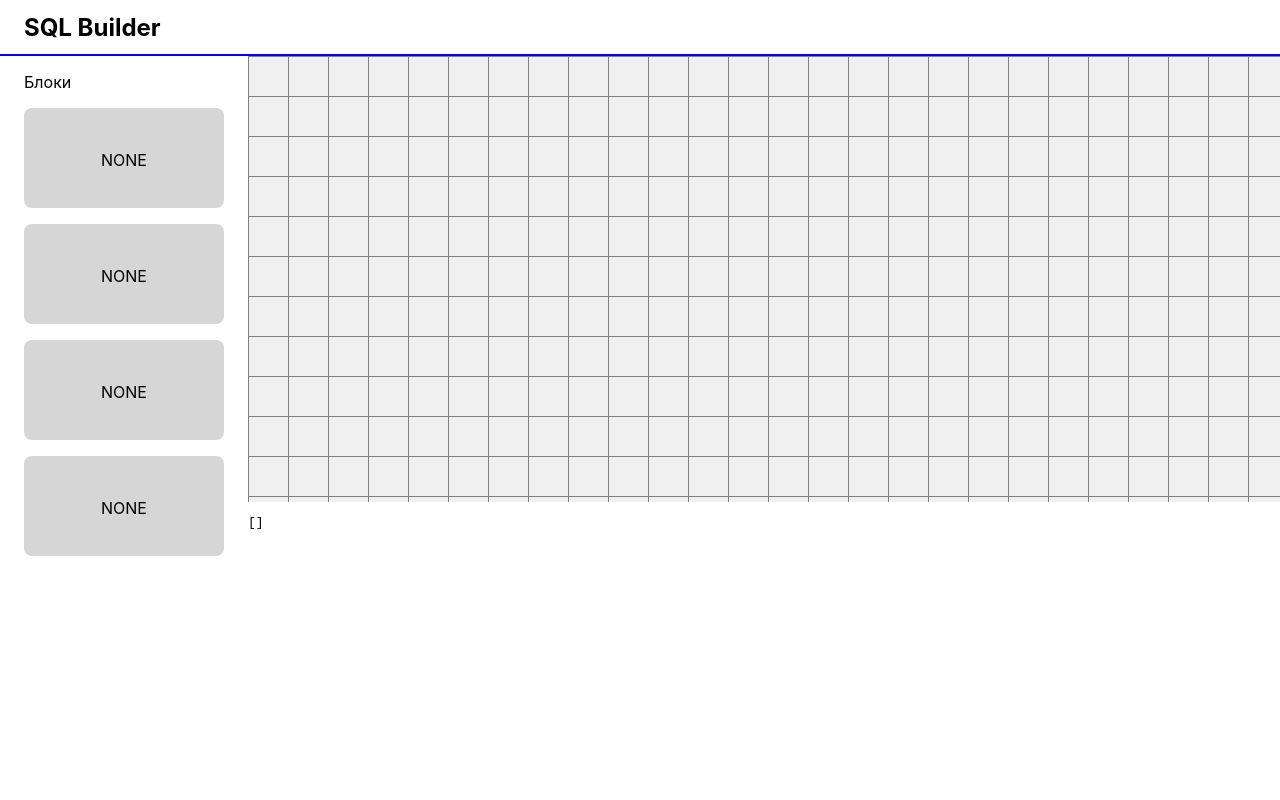
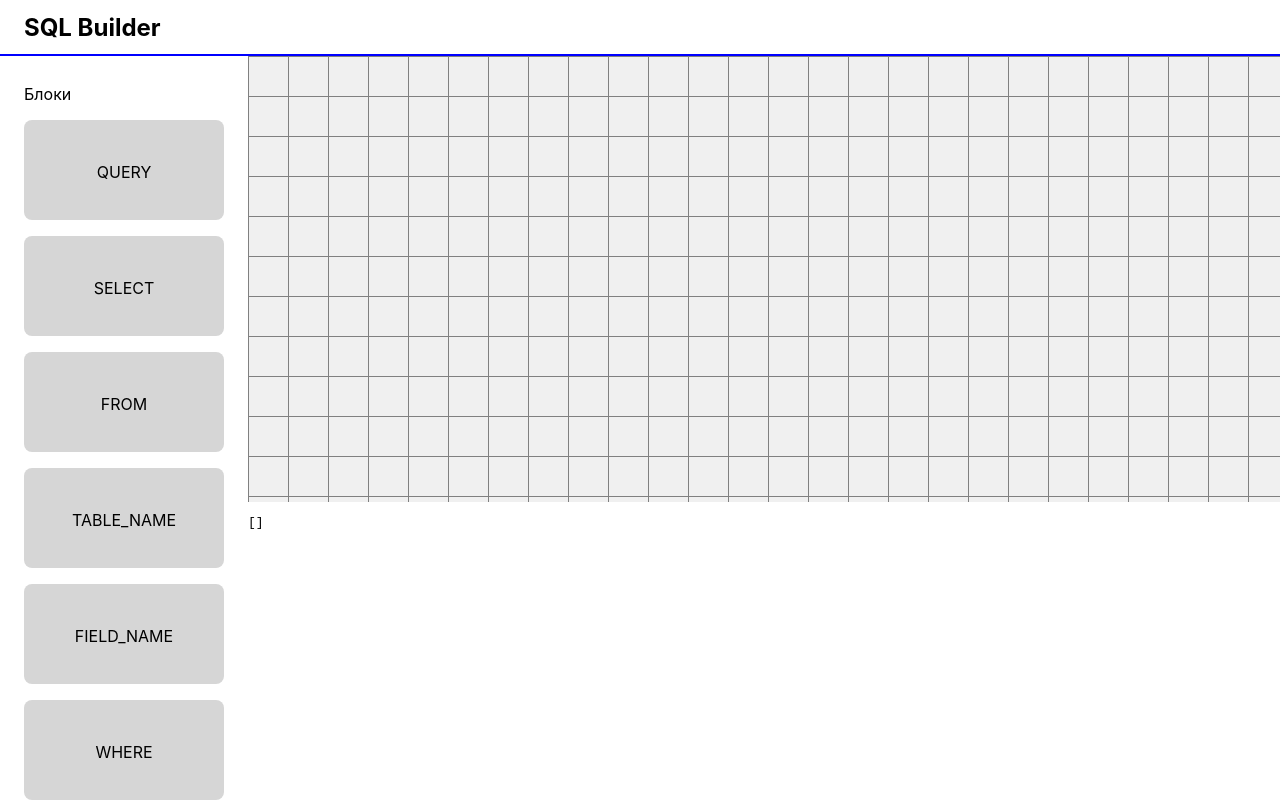
Before and after one commit to kirillsutulov228/sql-builder, a React (Create React App) app in the folder frontend/: page / in a window 1280 px wide. Built offline with nearby package versions, Linux system fonts and the light colour scheme.

Commit message:
Проработка перетаскивания вложенных блоков и смены блоков местами, утилиты для обхода графа

```diff
--- a/frontend/src/App.js
+++ b/frontend/src/App.js
@@ -1,14 +1,14 @@
-import { useCallback } from "react";
+import { useCallback, useEffect } from "react";
 import BuildBlock from "./components/BuildBlock/BuildBlock";
 import { useBlockData } from "./store/blockDataContext";
-import { dragContexts, getDragDataFromEvent } from "./utils/dragDataUtils";
+import { dragContexts, getBlockItemById, getDragDataFromEvent, mapBlockData, withoutChildById } from "./utils/dragDataUtils";
 import { v4 as uuid } from 'uuid';
 import { syntaxHighlight } from "./utils/jsonUtils";
+import { useSelectContext } from "./store/selectContext";
 
 function App() {
   const [blockData, setBlockData] = useBlockData()
-
-  console.log({ blockData })
+  const [selectData, setSelectData] = useSelectContext()
 
   const onDragOverHandler = useCallback((event) => {
     event.preventDefault()
@@ -30,14 +30,20 @@ function App() {
     }
 
     if (data.dragContext === dragContexts.grid) {
-      return setBlockData(prev => {
-        const newItemIndex = prev.findIndex(v => v.id === data.id)
-        const newData = [...prev]
-        newData[newItemIndex] = { ...newData[newItemIndex], x, y }
-        return newData
-      })
+      const newItemIndex = blockData.findIndex(v => v.id === data.id)
+      const newData = [...blockData]
+      newData[newItemIndex] = { ...newData[newItemIndex], x, y }
+      setBlockData(newData)
     }
-  }, [setBlockData])
+    if (data.dragContext === dragContexts.nested) {
+      const selected = getBlockItemById(blockData, data.id)
+      const withoitChild = [...withoutChildById(blockData, data.id)]
+      const newObj = { ...selected, x, y }
+      delete newObj.parentId
+      withoitChild.push(newObj)
+      return setBlockData(withoitChild)
+    }
+  }, [setBlockData, blockData])
 
   const onDragEnterHandler = useCallback((event) => {
     event.preventDefault()
@@ -54,7 +60,7 @@ function App() {
           className={'placed-block nested-block'}
           dragContext={dragContexts.nested}
           data-block-type={child.blockType}
-          draggable={false}
+          draggable
         >
           {renderChildren(child.children)}
         </BuildBlock>
@@ -70,11 +76,27 @@ function App() {
         dragContext={dragContexts.grid}
         style={{ '--pos-x': `${item.x}px`, '--pos-y': `${item.y}px` }}
         data-block-type={item.blockType}
+        draggable
       >
         {renderChildren(item.children)}
       </BuildBlock>
     ))
   }, [blockData])
+
+  const deleteSelectedById = useCallback(() => {
+    setBlockData(withoutChildById(blockData, selectData.id))
+    setSelectData(null)
+  }, [blockData, selectData, setBlockData, setSelectData])
+
+  useEffect(() => {
+    if (selectData) {
+      const itemContainer = document.querySelector('.info-menu .item-container')
+      itemContainer.innerHTML = ''
+      const elem = selectData.element.cloneNode(true)
+      elem.draggable = false
+      itemContainer.appendChild(elem)
+    }
+  }, [selectData])
 
   return (
     <div className="app">
@@ -85,20 +107,28 @@ function App() {
         <nav role="menu" className="menu">
           <div className="block-select-menu">
             <p className="block-select-menu-title">Блоки</p>
-            <BuildBlock className={'select-block'} data-block-type={"NONE"}/>
-            <BuildBlock className={'select-block'} data-block-type={"NONE"}/>
-            <BuildBlock className={'select-block'} data-block-type={"NONE"}/>
-            <BuildBlock className={'select-block'} data-block-type={"NONE"}/>
+            <BuildBlock className={'select-block'} blockType="QUERY"/>
+            <BuildBlock className={'select-block'} blockType="SELECT"/>
+            <BuildBlock className={'select-block'} blockType="FROM"/>
+            <BuildBlock className={'select-block'} blockType="TABLE_NAME"/>
+            <BuildBlock className={'select-block'} blockType={"FIELD_NAME"}/>
+            <BuildBlock className={'select-block'} blockType={"WHERE"}/>
+            <BuildBlock className={'select-block'} blockType={"CONDITION"}/>
           </div>
         </nav>
         <div className="build-section">
           <div className="build-panel-wrapper">
-            <div
-              className="build-panel">
+            <div className="build-panel">
+              {selectData && (
+                <div className="info-menu">
+                  <div className="item-container" />
+                  <button className="item-delete-button" type="button" onClick={deleteSelectedById}>Удалить</button>
+                </div>
+              )}
               <div className="grid"
-              onDrop={onDropHandler}
-              onDragOver={onDragOverHandler}
-              onDragEnter={onDragEnterHandler}>
+                onDrop={onDropHandler}
+                onDragOver={onDragOverHandler}
+                onDragEnter={onDragEnterHandler}>
                 {renderBlockTree()}
               </div>
             </div>
--- a/frontend/src/components/BuildBlock/BuildBlock.js
+++ b/frontend/src/components/BuildBlock/BuildBlock.js
@@ -1,9 +1,10 @@
 import classNames from 'classnames'
 import './BuildBlock.scss'
-import { useCallback, useState } from 'react'
-import { dragContexts, withAddChildById } from '../../utils/dragDataUtils'
+import { useCallback, useRef, useState } from 'react'
+import { dragContexts, getBlockItemById, getDragDataFromEvent, withAddChildById, withRecalculatedNestedPositions, withoutChildById } from '../../utils/dragDataUtils'
 import { useBlockData } from '../../store/blockDataContext'
 import { v4 as uuid } from 'uuid'
+import { useSelectContext } from '../../store/selectContext'
 
 export default function BuildBlock ({
   className,
@@ -14,8 +15,10 @@ export default function BuildBlock ({
   draggable = true,
   ...rest
 }) {
+  const elemRef = useRef(null)
   const [blockData, setBlockData] = useBlockData()
   const [isDragging, setIsDragging] = useState(false)
+  const [selectData, setSelectData] = useSelectContext()
 
   const onDragStartHandler = useCallback((event) => {
     const rect = event.target.getBoundingClientRect()
@@ -23,6 +26,7 @@ export default function BuildBlock ({
     const offsetY = event.clientY - rect.top
     event.dataTransfer.setData('text/plain', JSON.stringify({ blockType, dragContext, id, offsetX, offsetY }))
     setIsDragging(true)
+    event.stopPropagation()
   }, [blockType, dragContext, id])
 
   const onDragEndHandler = useCallback((event) => {
@@ -30,17 +34,54 @@ export default function BuildBlock ({
   }, [])
 
   const onDropHandler = useCallback((event) => {
-    const data = JSON.parse(event.dataTransfer.getData('text/plain'))
-    if ((dragContext === dragContexts.grid || dragContext === dragContexts.nested) && data.dragContext === dragContexts.menu) {
+    if (dragContext === dragContexts.menu) return
+
+    const { data, x, y } = getDragDataFromEvent(event)
+    if (data.id === id) return
+    if (data.dragContext === dragContexts.menu) {
       event.stopPropagation()
-      const newBlockDataState = withAddChildById(blockData, id, {
+      const item = {
         id: uuid(),
         blockType: data.blockType,
-        parentId: id
-      })
-      setBlockData(newBlockDataState)
+        parentId: id,
+        x,
+        y
+      }
+      const newBlockDataState = withAddChildById(
+        withRecalculatedNestedPositions(
+          blockData
+        ), id, item
+      )
+      setBlockData(() => newBlockDataState)
+      return setTimeout(() => setBlockData((data) => withRecalculatedNestedPositions(data)))
+    }
+
+    if (data.dragContext === dragContexts.nested || data.dragContext === dragContexts.grid) {
+      event.stopPropagation()
+      const recalculated = withRecalculatedNestedPositions(blockData)
+      let moved = getBlockItemById(recalculated, data.id)
+      const withoutMoved = withoutChildById(recalculated, moved.id)
+      try {
+        const newBlockData = withAddChildById(withoutMoved, id, {
+          ...moved,
+          parentId: id,
+          x,
+          y
+        })
+        setBlockData(newBlockData)
+        setTimeout(() => setBlockData((data) => withRecalculatedNestedPositions(data)))
+      } catch (err) {
+        console.warn('Нарушение уровня вложенности')
+      }
     }
   }, [blockData, dragContext, id, setBlockData])
+
+  const selectHandler = useCallback((event) => {
+    if (dragContext === dragContexts.grid || dragContext === dragContexts.nested) {
+      setSelectData({ element: elemRef.current, id, dragContext })
+      event.stopPropagation()
+    }
+  }, [dragContext, id, setSelectData])
 
   return (
     <div
@@ -51,6 +92,8 @@ export default function BuildBlock ({
       onDragEnd={onDragEndHandler}
       onDrop={onDropHandler}
       draggable={draggable}
+      onClick={selectHandler}
+      ref={elemRef}
       {...rest}>
         <div className='block-type'>{blockType}</div>
       {children}
--- a/frontend/src/index.js
+++ b/frontend/src/index.js
@@ -4,12 +4,15 @@ import './index.scss';
 import App from './App';
 import reportWebVitals from './reportWebVitals';
 import { BlockDataProvider } from './store/blockDataContext';
+import { SelectContextProvider } from './store/selectContext';
 
 const root = ReactDOM.createRoot(document.getElementById('root'));
 root.render(
   <React.StrictMode>
     <BlockDataProvider>
-      <App />
+      <SelectContextProvider>
+        <App />
+      </SelectContextProvider>
     </BlockDataProvider>
   </React.StrictMode>
 );
--- a/frontend/src/index.scss
+++ b/frontend/src/index.scss
@@ -42,9 +42,10 @@ $headerHeight: 56px;
   }
   .menu {
     width: 248px;
-    padding: 0 24px;
+    padding: 12px 24px;
     box-sizing: border-box;
     flex: 0 0 auto;
+    overflow: auto;
     background-color: #ffffff;
   }
   .build-section {
@@ -81,6 +82,26 @@ $headerHeight: 56px;
     margin: 16px 0;
     font-size: 16px;
   }
+  .info-menu {
+    background-color: #ffffff;
+    position: absolute;
+    z-index: 2;
+    top: 4px;
+    right: 4px;
+    border-radius: 4px;
+    overflow: hidden;
+    .item-container > * {
+      position: static !important;
+      margin: 4px !important;
+    }
+    .item-delete-button {
+      display: block;
+      width: calc(100% - 8px);
+      outline: none;
+      margin: 8px 4px;
+      padding: 4px;
+    }
+  }
 }
 
 .json {
--- /dev/null
+++ b/frontend/src/store/selectContext.js
@@ -0,0 +1,12 @@
+import { createContext, useContext, useState } from "react";
+
+const SelectContext = createContext(null)
+
+export const useSelectContext = () => {
+  return useContext(SelectContext)
+}
+
+export const SelectContextProvider = ({ children }) => {
+  const [selectData, setSelectData] = useState(null)
+  return <SelectContext.Provider value={[selectData, setSelectData]}>{children}</SelectContext.Provider>
+}
--- a/frontend/src/utils/dragDataUtils.js
+++ b/frontend/src/utils/dragDataUtils.js
@@ -4,6 +4,10 @@ export const dragContexts = {
   menu: "MENU",
   grid: "GRID",
   nested: "NESTED"
+}
+
+export const blockTypes = {
+  SELECT: 'SELECT'
 }
 
 export function getBlockItemById(blockData, id) {
@@ -19,9 +23,15 @@ export function getBlockItemById(blockData, id) {
       traverseNode(child)
     }
   }
-  for (const item of blockData) {
-    traverseNode(item)
+
+  if (blockData instanceof Array) {
+    for (const item of blockData) {
+      traverseNode(item)
+    }
+  } else {
+    traverseNode(blockData)
   }
+
   return result
 }
 
@@ -29,11 +39,15 @@ export const withAddChildById = produce((blockData, id, child) => {
   const selectedBlock = getBlockItemById(blockData, id)
   if (!selectedBlock.children) selectedBlock.children = []
   selectedBlock.children.push(child)
+  selectedBlock.children.sort((a, b) => a.x - b.x)
 })
 
 export const withoutChildById = produce((blockData, id) => {
   const child = getBlockItemById(blockData, id)
-  const parent = getBlockItemById(child.parentId)
+  if (!child.parentId) {
+    return blockData.filter(item => item.id !== id)
+  }
+  const parent = getBlockItemById(blockData, child.parentId)
   parent.children = parent.children.filter(item => item.id !== id)
 })
 
@@ -46,3 +60,35 @@ export const getDragDataFromEvent = (event) => {
   const y = event.clientY - rect.top - (data.offsetY || 0)
   return { data, x, y }
 }
+
+export const mapBlockData = (blockData, mapper) => {
+  const newTree = []
+  const traverse = (item) => {
+    const result = mapper({ ...item })
+    if (item.children) {
+      result.children = []
+      for (const child of item.children) {
+        result.children.push(traverse(child))
+      }
+    }
+    return result
+  }
+  for (const item of blockData) {
+    newTree.push(traverse(item))
+  }
+  return newTree
+}
+
+export const withRecalculatedNestedPositions = (blockData) => {
+  return mapBlockData(blockData, (item) => {
+    if (!item.parentId) return item
+    const containerRect = document.getElementById(item.id).getBoundingClientRect()
+    const parentContainerRect = document.getElementById(item.parentId).getBoundingClientRect()
+
+    return {
+      ...item,
+      x: containerRect.x - parentContainerRect.x,
+      y: containerRect.y -parentContainerRect.y
+    }
+  })
+}
```
Also changed, not shown: frontend/src/components/BuildBlock/BuildBlock.scss (+5 -2 lines), frontend/src/components/BuildBlock/SelectBlock/SelectBlock.js (added, +15 -0 lines), frontend/src/components/BuildBlock/SelectBlock/SelectBlock.scss (added).
